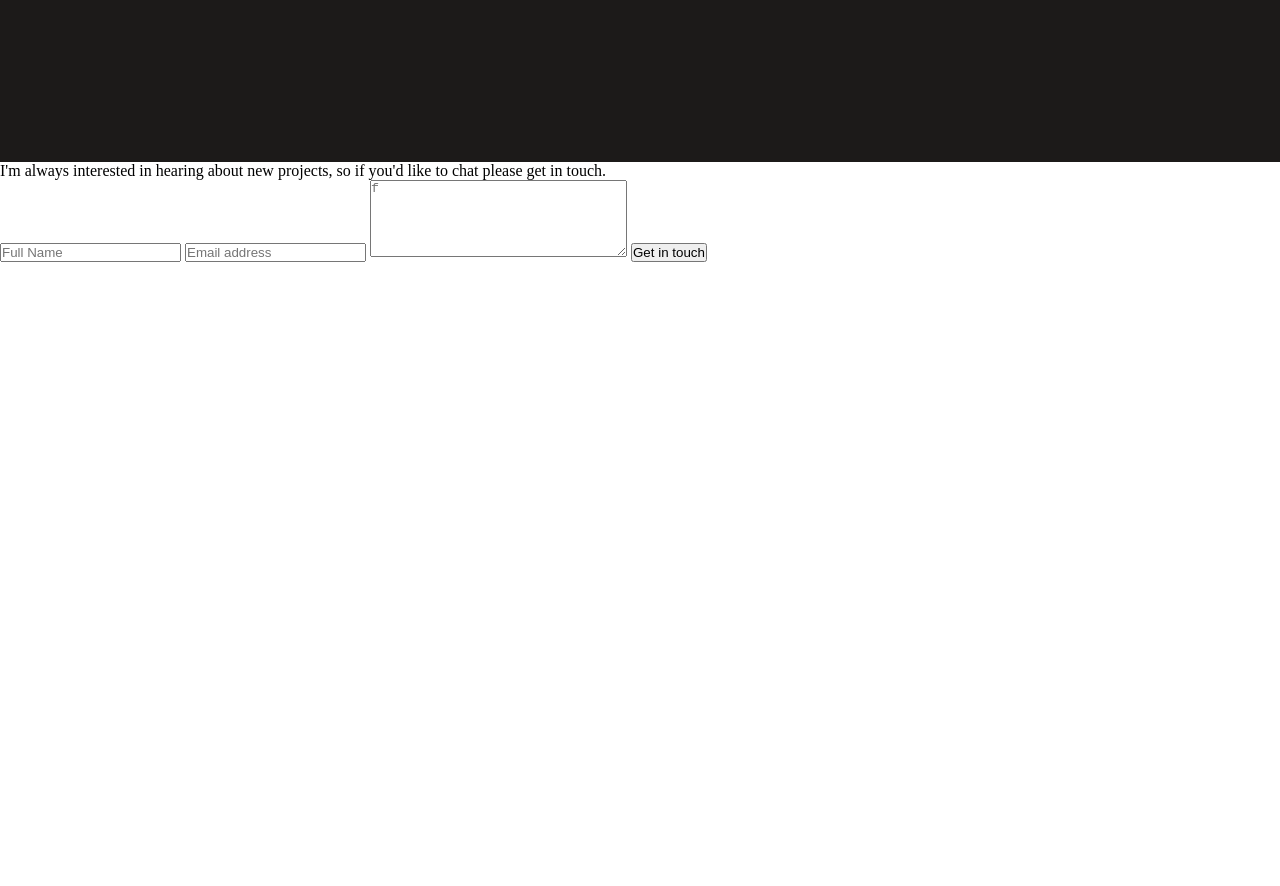
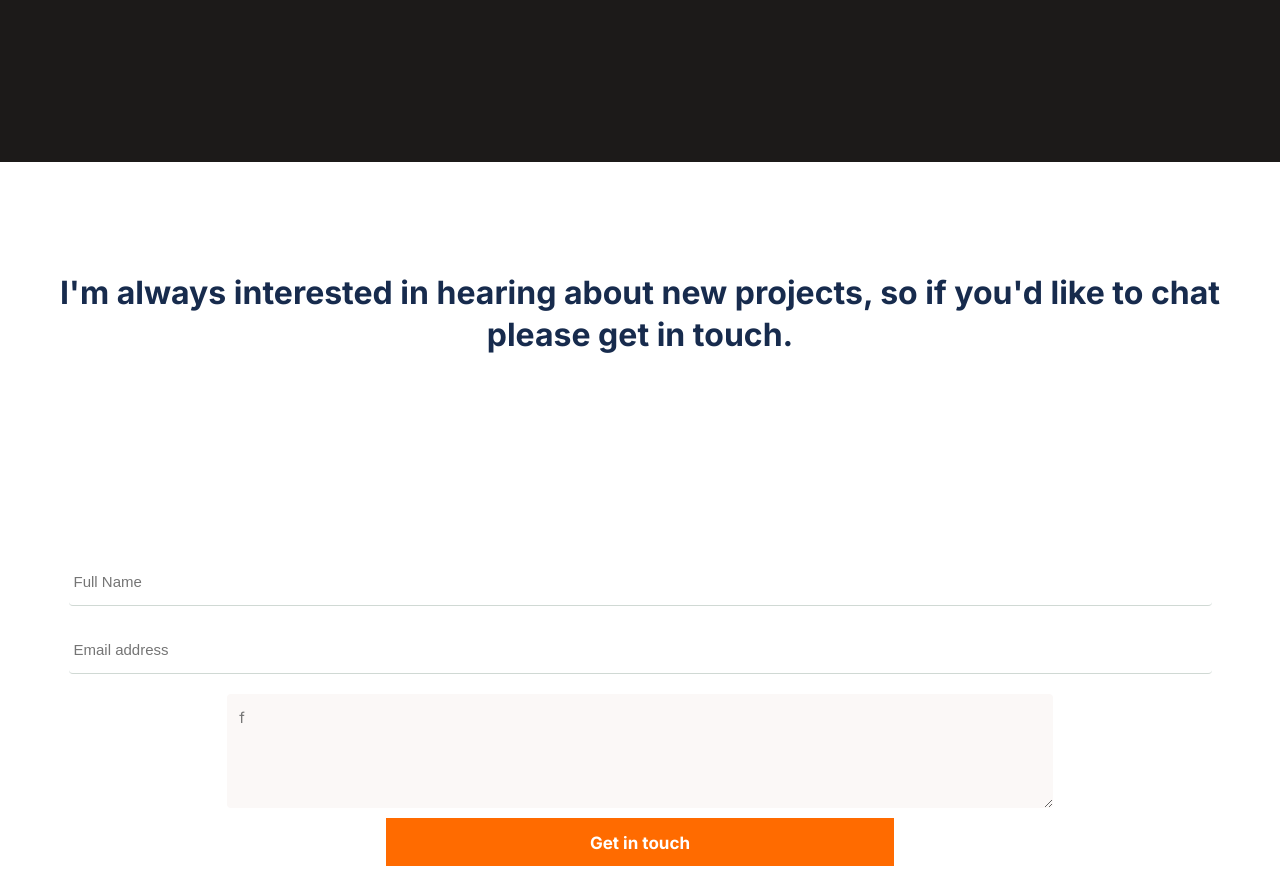
Before and after one commit to youmari/test_portfolio, a plain HTML site: page index.html in a window 1280 px wide. Shown: the part 6545-7431 px from the top of the page. Before the commit the page ends 6807 px from the top, so only its background shows below. Drawn offline with Linux system fonts and the light colour scheme.

Commit message:
Style the contact from and their fields

```diff
--- a/css/main.css
+++ b/css/main.css
@@ -325,3 +325,90 @@ li {
 .skills {
   list-style: inside url("../media/svg/circle.svg");
 }
+
+.footer {
+  display: flex;
+  flex-direction: column;
+}
+
+.footer .footer-header {
+  padding: 20px;
+  height: 216px;
+  margin: 90px 24px 80px;
+}
+
+.footer .footer-form {
+  margin: 20px 5px;
+}
+
+.footer .footer-header p {
+  text-align: center;
+  color: #172b4d;
+  font-size: 32px;
+  font-family: "Inter", sans-serif;
+  font-weight: bolder;
+  line-height: 42px;
+}
+
+.footer form {
+  height: auto;
+  display: flex;
+  flex-direction: column;
+  align-items: center;
+  justify-content: center;
+}
+
+.footer .footer-form input {
+  margin: 10px 5px;
+  background: #fff;
+  box-sizing: border-box;
+  border-radius: 4px;
+  width: 90%;
+  height: 48px;
+  font-weight: 400;
+  font-size: 15px;
+  line-height: 24px;
+  align-items: center;
+  color: #979493;
+  padding: 5px;
+  outline: none;
+  border: none;
+  border-bottom: 1px solid #d0d9d4;
+}
+
+.footer .footer-form textarea {
+  margin: 10px 5px;
+  background: #fbf8f7;
+  color: #3c3a39;
+  border: none;
+  outline: none;
+  border-radius: 4px;
+  font-size: 15px;
+  line-height: 24px;
+  font-weight: 400;
+  width: 65%;
+  box-sizing: border-box;
+  padding: 12px;
+  font-family: "Inter", sans-serif;
+  height: 114px;
+}
+
+.footer-form .see-project-button {
+  margin: 0;
+  color: white;
+  padding: 15px 10px;
+  border: none;
+  font-weight: bold;
+  background: #ff6b00;
+  height: 48px;
+  width: 40%;
+  font-size: 17px;
+  font-family: "Inter", sans-serif;
+  text-align: center;
+}
+
+.footer-form .see-project-button:hover {
+  color: #ff6b00;
+  background: #fff5e1;
+  border: 1px solid #f55800;
+}
```
